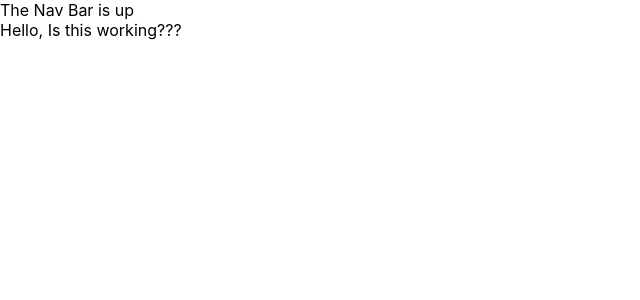
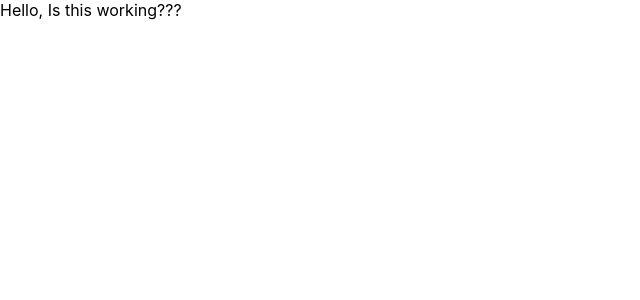
Before and after one commit to IvanGent/bukwild, a React (Create React App) app: page /services in a window 1280 px wide. Shown: the top 300 px of the page, without its empty margins (0-640 px from the left). Built offline with nearby package versions, Linux system fonts and the light colour scheme.

Commit message:
updating file

```diff
--- a/src/App.js
+++ b/src/App.js
@@ -2,7 +2,7 @@
 // import './App.css';
 import React, { useState } from 'react';
 import { BrowserRouter, Route } from 'react-router-dom';
-import NavBar from './components/navBar';
+import NavBar from './components/NavBar';
 
 function App() {
   return (
--- /dev/null
+++ b/src/components/Menu.js
@@ -0,0 +1,9 @@
+import React from 'react';
+
+function Menu () {
+    return (
+        <div></div>
+    )
+}
+
+export default Menu;
--- a/src/components/navBar.js
+++ b/src/components/navBar.js
@@ -1,10 +1,11 @@
 import React from 'react';
-
+import Menu from './Menu';
 
 function NavBar() {
     return (
         <div>
-            The Nav Bar is up
+            <logo></logo>
+            <Menu />
         </div>
     )
 }
```
